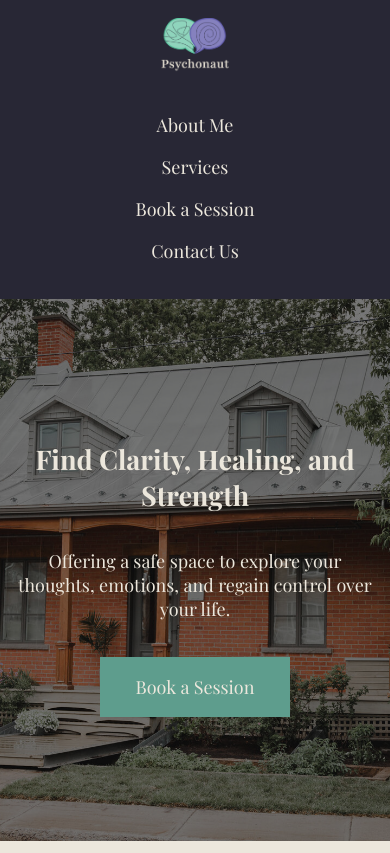
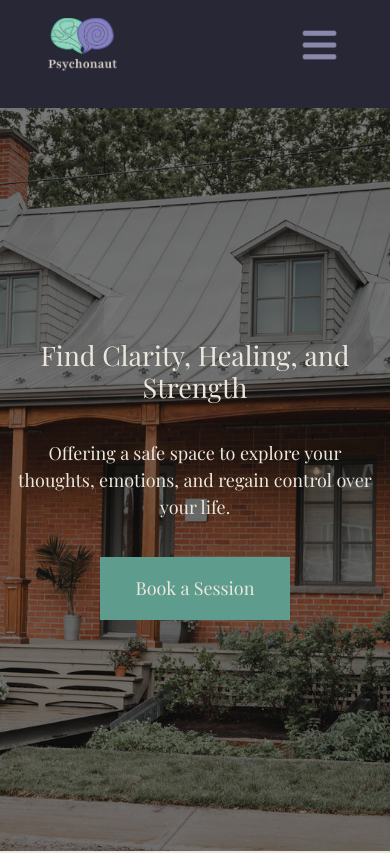
Before and after one commit to grubor-maja/psychonaut-website, a React (Create React App) app in the folder frontend/: page / in a window 390 px wide. Shown: the top 853 px of the page. Built offline with nearby package versions, Linux system fonts and the light colour scheme.

Commit message:
add burger menu for mobile devices

```diff
--- a/frontend/package.json
+++ b/frontend/package.json
@@ -7,6 +7,7 @@
     "@testing-library/react": "^13.4.0",
     "@testing-library/user-event": "^13.5.0",
     "axios": "^1.7.7",
+    "bootstrap": "^5.3.3",
     "projekat-9---psychonaut-website": "file:..",
     "react": "^18.3.1",
     "react-dom": "^18.3.1",
--- a/frontend/public/index.html
+++ b/frontend/public/index.html
@@ -5,6 +5,12 @@
     <link
       href="https://fonts.googleapis.com/css2?family=Playfair+Display:wght@400;700&display=swap"
       rel="stylesheet"
+    />
+    <link
+      href="https://cdn.jsdelivr.net/npm/bootstrap@5.3.3/dist/css/bootstrap.min.css"
+      rel="stylesheet"
+      integrity="sha384-QWTKZyjpPEjISv5WaRU9OFeRpok6YctnYmDr5pNlyT2bRjXh0JMhjY6hW+ALEwIH"
+      crossorigin="anonymous"
     />
     <link rel="icon" href="%PUBLIC_URL%/favicon.ico" />
     <meta name="viewport" content="width=device-width, initial-scale=1" />
--- a/frontend/src/App.css
+++ b/frontend/src/App.css
@@ -136,6 +136,13 @@ button {
   z-index: 10;
   background-color: var(--dark-navy);
 }
+
+.menu-icon {
+  display: none;
+  font-size: 1.5rem;
+  cursor: pointer;
+}
+
 
 .navbar-logo img {
   height: 4.5rem;
@@ -645,6 +652,22 @@ button {
       padding: 1rem;
   }
 
+  .menu-icon {
+    visibility: visible;
+    display: inline;
+  }
+
+  .navbar-mobile {
+    display: flex;
+    justify-content: space-around;
+    gap: 10rem;
+  }
+
+  .burgermenu-image {
+    height: 2.5rem;
+    width: 2.5rem;
+  }
+
   .navbar-logo img {
       height: 3rem;
       margin-bottom: 1rem;
@@ -656,10 +679,15 @@ button {
       gap: 1rem;
       text-align: center;
       padding-left: 0;
+      display: none;
+  }
+
+  .navbar-links.active {
+    display: flex;
   }
 
   .hero-section {
-      height: 60vh;
+      height: 88vh;
       padding: 1rem;
       text-align: center;
       background-position: top;
--- a/frontend/src/components/Navbar.jsx
+++ b/frontend/src/components/Navbar.jsx
@@ -1,14 +1,25 @@
-import React, { Component } from 'react';
 import logo from '../assets/psychonautlogo-light.png';
 import { Link } from 'react-router-dom';
+import React, { useState } from 'react';
+import burgerMenuIcon from '../assets/menu.png';
 
 function Navbar() {
+
+    const [isOpen, setIsOpen] = useState(false);
+    const toggleMenu = () => {
+        setIsOpen(!isOpen);
+    }
     return ( <>
         <nav className='navbar'>
-            <div className="navbar-logo">
+            <div className="navbar-logo navbar-mobile">
                 <Link to="/"><img src={logo} alt="Psychonaut Logo" /></Link>
+                <span className="menu-icon" onClick = {toggleMenu}>
+                 <img src={burgerMenuIcon} className='burgermenu-image'/>
+            </span>
             </div>
-            <ul className="navbar-links">
+
+
+            <ul className={`navbar-links ${isOpen ? 'active' : ''}`}>
                 <li><Link to="/about-me">About Me</Link></li>
                 <li><Link to="/services">Services</Link></li>
                 <li><Link to="/session">Book a Session</Link></li>
```
Also changed, not shown: frontend/src/assets/menu.png (added), 1 other file (tests, documents, lock files or other folders).
